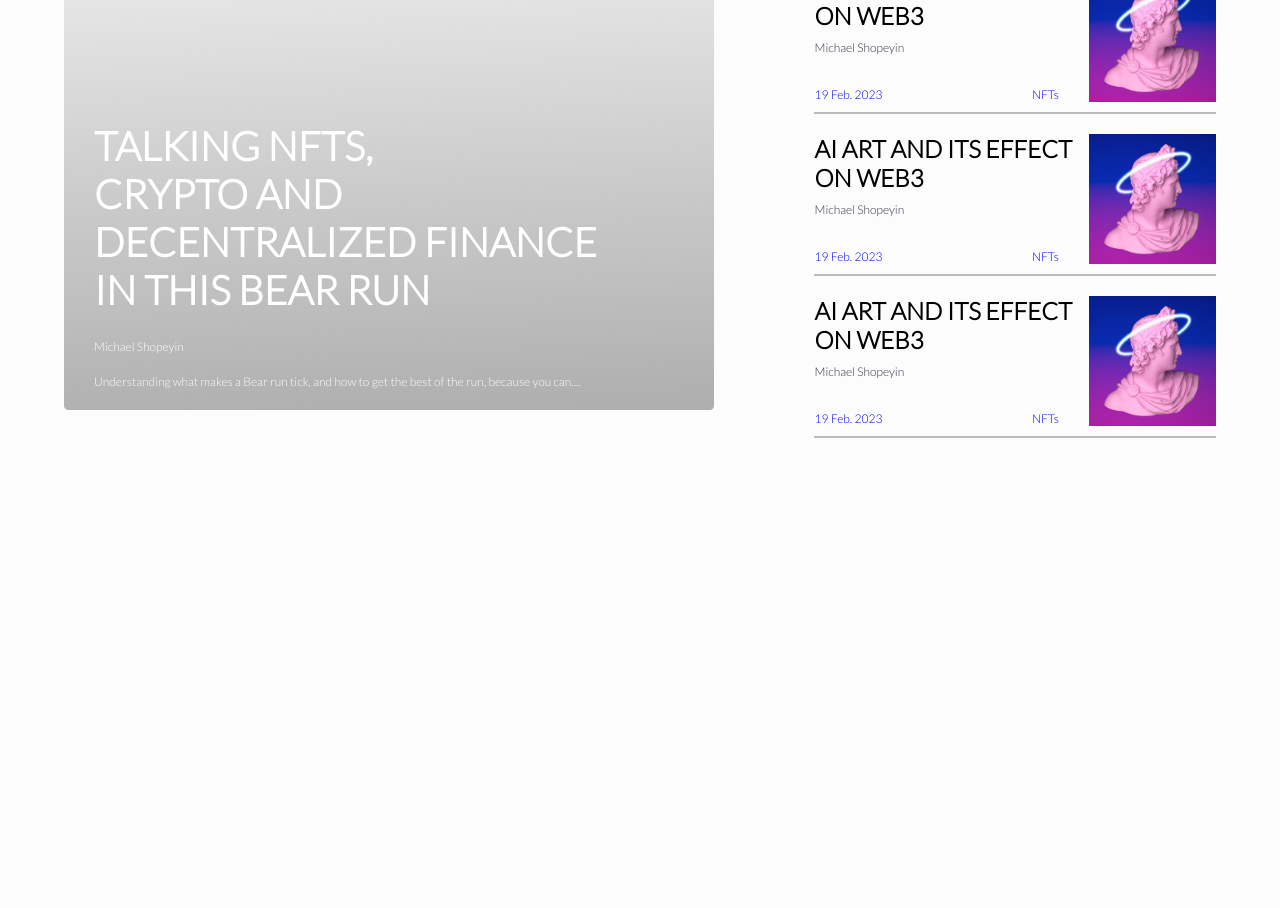
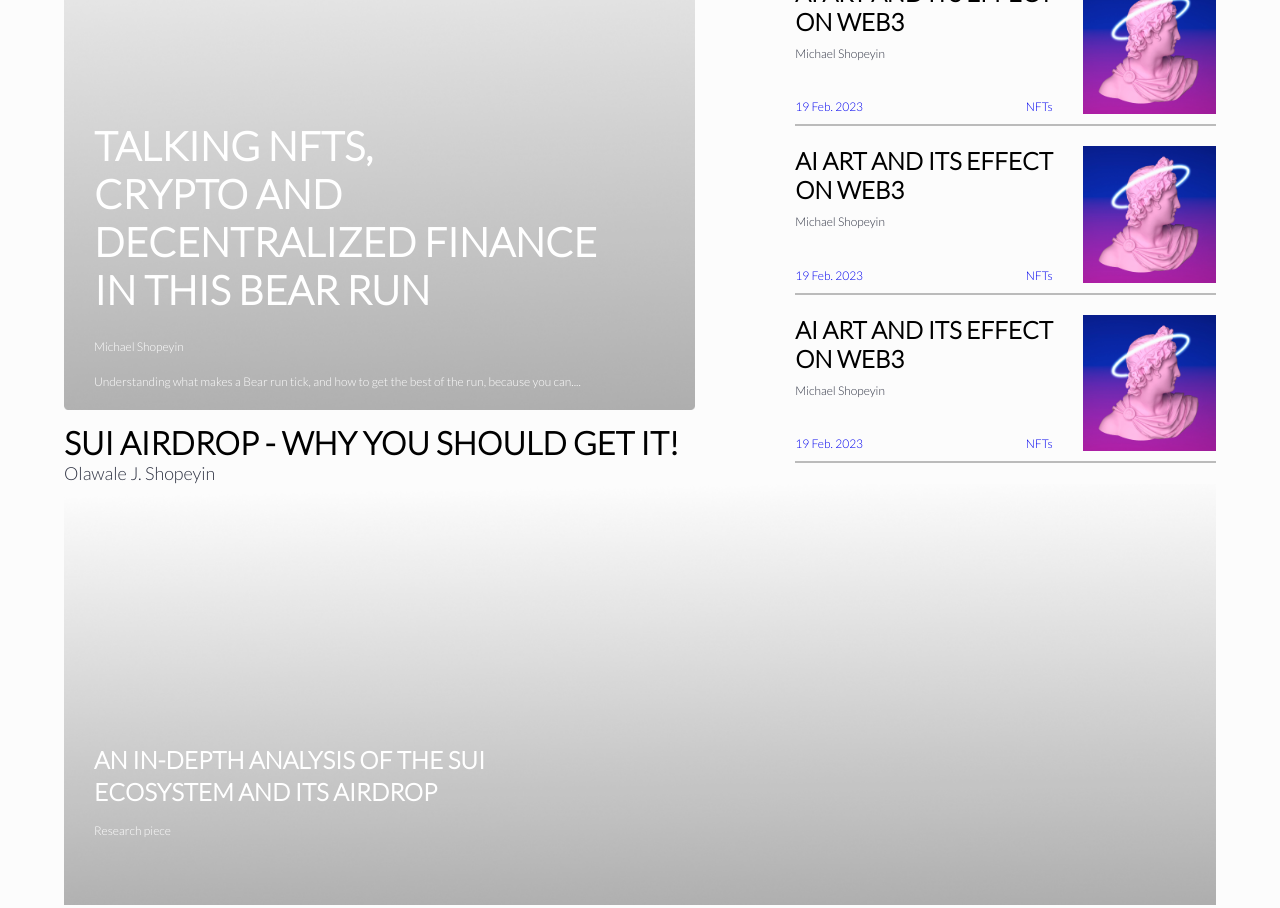
Before and after one commit to jefsamo/defi-column, a React (Vite) app: page / in a window 1280 px wide. Shown: the part 280-1188 px from the top of the page. Before the commit the page ends 800 px from the top, so only its background shows below. Built offline with nearby package versions, Linux system fonts and the light colour scheme.

Commit message:
Banner component

```diff
--- /dev/null
+++ b/src/components/Banner/Banner.scss
@@ -0,0 +1,55 @@
+.banner {
+  font-family: "Lato";
+  font-style: normal;
+  position: relative;
+  h1 {
+    font-weight: 900;
+    font-size: 32px;
+    color: #000000;
+    width: max-content;
+  }
+  p {
+    font-weight: 400;
+    font-size: 18px;
+    color: #2f3343;
+    width: max-content;
+  }
+
+  .container {
+    .banner-img {
+      width: 100%;
+    }
+    .description {
+      position: absolute;
+      bottom: 100px;
+      left: 30px;
+      width: 400px;
+      font-weight: 600;
+      font-size: 24px;
+      color: #ffffff;
+      line-height: 32px;
+    }
+    p {
+      position: absolute;
+      bottom: 70px;
+      left: 30px;
+      font-weight: 300;
+      font-size: 12px;
+      color: #ffffff;
+    }
+  }
+
+  //   .container {
+  //     position: relative;
+
+  //     img {
+  //       position: absolute;
+  //     }
+
+  //     .description {
+  //       position: absolute;
+  //       bottom: 200px;
+  //     }
+
+  //   }
+}
--- /dev/null
+++ b/src/components/Banner/Banner.tsx
@@ -0,0 +1,20 @@
+import "./Banner.scss";
+import BannerImg from "../../assets/banner.png";
+
+const Banner = () => {
+  return (
+    <div className="banner">
+      <h1 className="title">SUI AIRDROP - WHY YOU SHOULD GET IT!</h1>
+      <p>Olawale J. Shopeyin</p>
+      <div className="container">
+        <img src={BannerImg} alt="" className="banner-img" />
+        <h2 className="description">
+          AN IN-DEPTH ANALYSIS OF THE SUI ECOSYSTEM AND ITS AIRDROP
+        </h2>
+        <p>Research piece</p>
+      </div>
+    </div>
+  );
+};
+
+export default Banner;
--- a/src/components/Preview/Preview.scss
+++ b/src/components/Preview/Preview.scss
@@ -38,9 +38,15 @@ a {
     }
   }
   .right {
+    overflow: hidden;
     img {
       height: 100%;
       width: 100%;
+      transform-origin: 0 0;
+      transition: transform 0.25s, visibility 0.25s ease-in;
+    }
+    &:hover img {
+      transform: scale(1.1);
     }
   }
 }
--- a/src/pages/Home/Home.scss
+++ b/src/pages/Home/Home.scss
@@ -8,6 +8,7 @@
     position: relative;
     img {
       height: 600px;
+      width: 100%;
     }
     .heading-container {
       position: relative;
@@ -42,3 +43,7 @@
     }
   }
 }
+
+.banner-overview {
+  margin-top: -60px;
+}
--- a/src/pages/Home/Home.tsx
+++ b/src/pages/Home/Home.tsx
@@ -2,21 +2,24 @@ import React from "react";
 import "./Home.scss";
 import Headline from "../../assets/headline.png";
 import Preview from "../../components/Preview/Preview";
+import Banner from "../../components/Banner/Banner";
 
 const Home = () => {
   return (
+    <>
       <div className="home">
         <div className="left-grid">
           <img src={Headline} alt="" className="headline" />
           <div className="heading-container">
             <h1 className="heading">
-            TALKING NFTS, <br /> CRYPTO AND <br /> DECENTRALIZED FINANCE <br />
+              TALKING NFTS, <br /> CRYPTO AND <br /> DECENTRALIZED FINANCE{" "}
+              <br />
               IN THIS BEAR RUN
             </h1>
             <p className="author">Michael Shopeyin</p>
             <p className="title">
-            Understanding what makes a Bear run tick, and how to get the best of
-            the run, because you can....
+              Understanding what makes a Bear run tick, and how to get the best
+              of the run, because you can....
             </p>
           </div>
         </div>
@@ -27,6 +30,10 @@ const Home = () => {
           <Preview />
         </div>
       </div>
+      <div className="banner-overview">
+        <Banner />
+      </div>
+    </>
   );
 };
 
```
Also changed, not shown: src/App.css (+9 -0 lines), src/assets/banner.png (added). Lines whose indentation alone changed are shown as unchanged.
